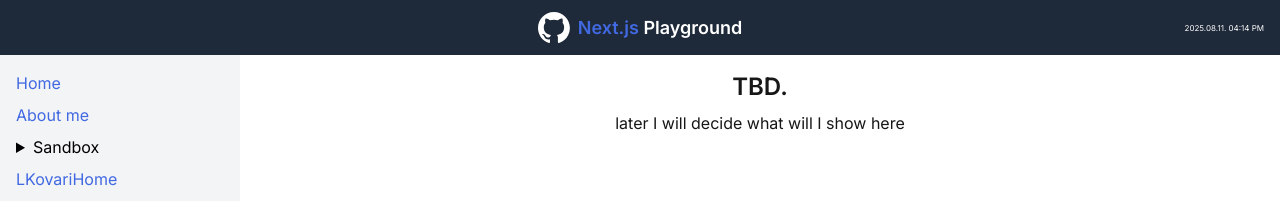
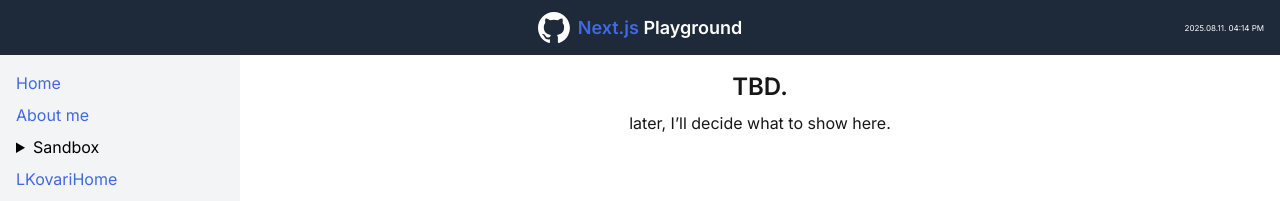
Before and after one commit to lkovari/nextjs-react-seed, a Next.js app in the folder apps/main-app/: page /sandbox/other in a window 1280 px wide. Shown: the top 201 px of the page. Built offline with nearby package versions, Linux system fonts and the light colour scheme.

Commit message:
fix grammar mistake

```diff
--- a/apps/main-app/src/app/sandbox/other/page.tsx
+++ b/apps/main-app/src/app/sandbox/other/page.tsx
@@ -2,7 +2,7 @@ export default function HomePage() {
   return (
     <>
       <h2 className="text-2xl font-semibold mb-2 text-center">TBD.</h2>
-      <p className="text-center">later I will decide what will I show here</p>
+      <p className="text-center">later, I’ll decide what to show here.</p>
     </>
   );
 }
```
